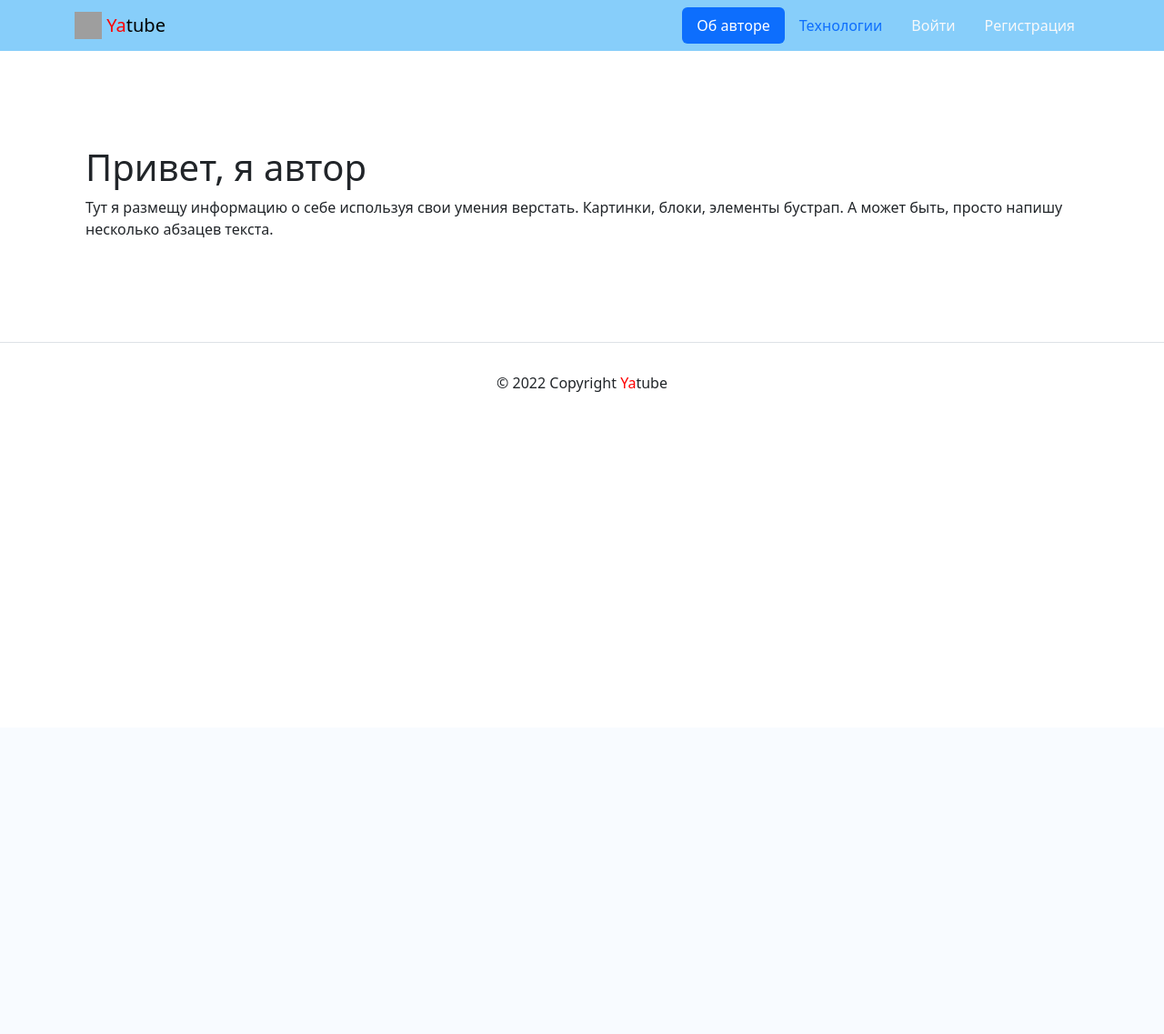
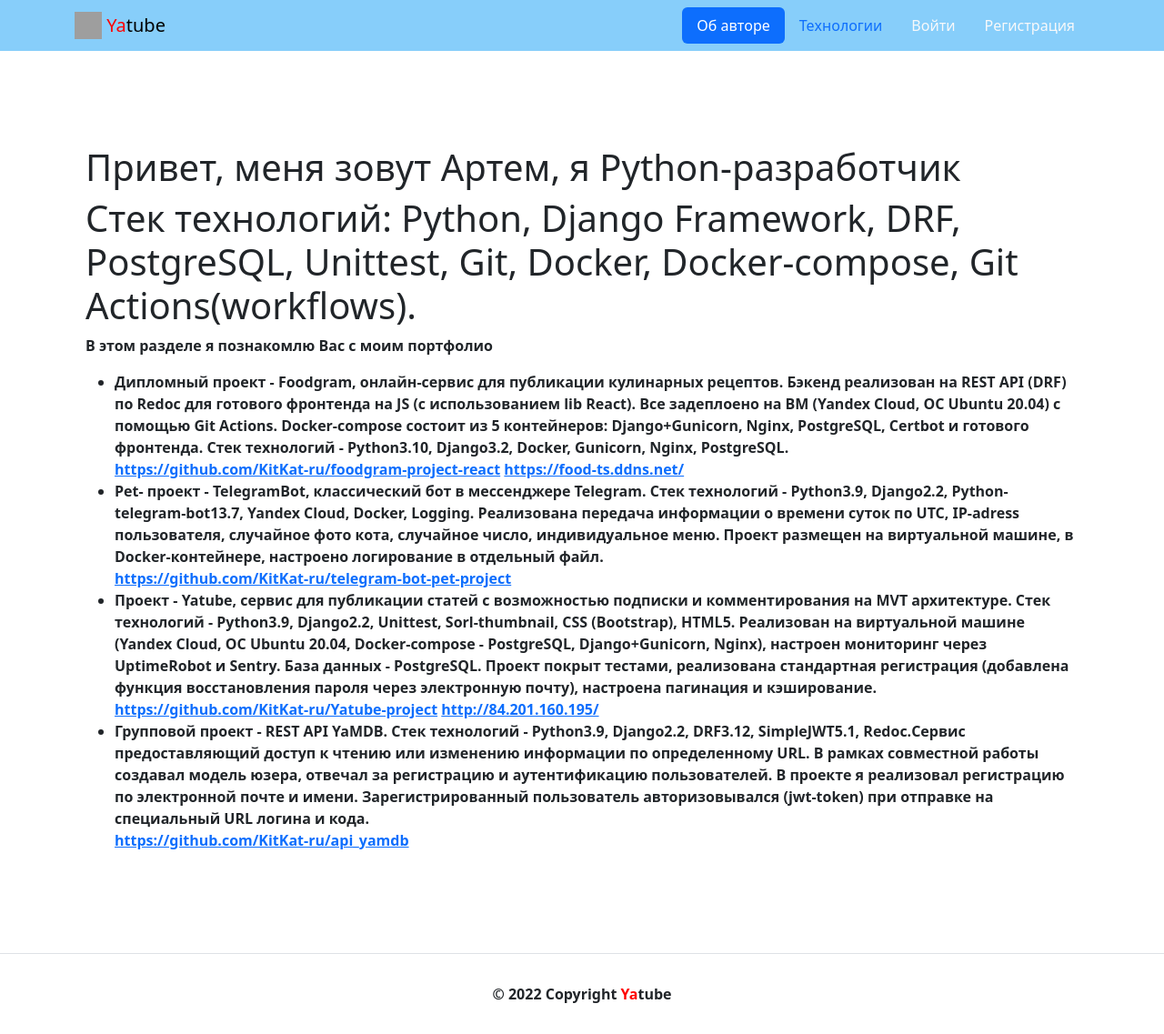
Before and after one commit to KitKat-ru/Yatube-project, a Django app: page /about/author/ in a window 1280 px wide. Shown: the whole page at 91% size. Before the commit the page ends 431 px from the top, so only its background shows below. Run offline with Django 3.2, Linux system fonts and the light colour scheme; some libraries are stand-ins or nearby versions; grey boxes are pictures that could not be loaded.

Commit message:
revorked_template

```diff
--- a/yatube/templates/about/author.html
+++ b/yatube/templates/about/author.html
@@ -2,10 +2,24 @@
 {% block title %}Об авторе проекта{% endblock %}
 {% block content %}
 <div class="container py-5">
-  <h1>Привет, я автор</h1>
+  <h1>Привет, меня зовут Артем, я Python-разработчик</h1>
+  <h1>Стек технологий: Python, Django Framework, DRF, PostgreSQL, Unittest, Git, Docker, Docker-compose, Git Actions(workflows).</h1>
+
+  <strong>В этом разделе я познакомлю Вас с моим портфолио<strong>
   <p>
-    Тут я размещу информацию о себе используя свои умения верстать.
-    Картинки, блоки, элементы бустрап. А может быть, просто напишу несколько абзацев текста.
+    <ul>
+      <li>Дипломный проект - Foodgram, онлайн-сервис для публикации кулинарных рецептов. Бэкенд реализован на REST API (DRF) по Redoc для готового фронтенда на JS (с использованием lib React). Все задеплоено на ВМ (Yandex Cloud, ОС Ubuntu 20.04) с помощью Git Actions. Docker-compose состоит из 5 контейнеров: Django+Gunicorn, Nginx, PostgreSQL, Certbot и готового фронтенда. Стек технологий - Python3.10, Django3.2, Docker, Gunicorn, Nginx, PostgreSQL.</li>
+      <a href="Ссылка на репозиторий github">https://github.com/KitKat-ru/foodgram-project-react</a>
+      <a href="Foodgram(можно даже создать свой рецепт!)">https://food-ts.ddns.net/</a>
+      <li>Pet- проект - TelegramBot, классический бот в мессенджере Telegram. Стек технологий - Python3.9, Django2.2, Python-telegram-bot13.7, Yandex Cloud, Docker, Logging. Реализована передача информации о времени суток по UTC, IP-adress пользователя, случайное фото кота, случайное число, индивидуальное меню. Проект размещен на виртуальной машине, в Docker-контейнере, настроено логирование в отдельный файл.</li>
+      <a href="Ссылка на репозиторий github">https://github.com/KitKat-ru/telegram-bot-pet-project</a>
+      <li>Проект - Yatube, сервис для публикации статей с возможностью подписки и комментирования на MVT архитектуре. Стек технологий - Python3.9, Django2.2, Unittest, Sorl-thumbnail, CSS (Bootstrap), HTML5. Реализован на виртуальной машине (Yandex Cloud, ОС Ubuntu 20.04, Docker-compose - PostgreSQL, Django+Gunicorn, Nginx), настроен мониторинг через UptimeRobot и Sentry. База данных - PostgreSQL. Проект покрыт тестами, реализована стандартная регистрация (добавлена функция восстановления пароля через электронную почту), настроена пагинация и кэширование.</li>
+      <a href="Ссылка на репозиторий github">https://github.com/KitKat-ru/Yatube-project</a>
+      <a href="Yatube(а тут можно вести блог!)">http://84.201.160.195/</a>
+      <li>Групповой проект - REST API YaMDB. Стек технологий - Python3.9, Django2.2, DRF3.12, SimpleJWT5.1, Redoc.Сервис предоставляющий доступ к чтению или изменению информации по определенному URL. В рамках совместной работы создавал модель юзера, отвечал за регистрацию и аутентификацию пользователей. В проекте я реализовал регистрацию по электронной почте и имени. Зарегистрированный пользователь авторизовывался (jwt-token) при отправке на специальный URL логина и кода.</li>
+      <a href="Ссылка на репозиторий github">https://github.com/KitKat-ru/api_yamdb</a>
   </p>
+
+
 </div>
 {% endblock %}
```
